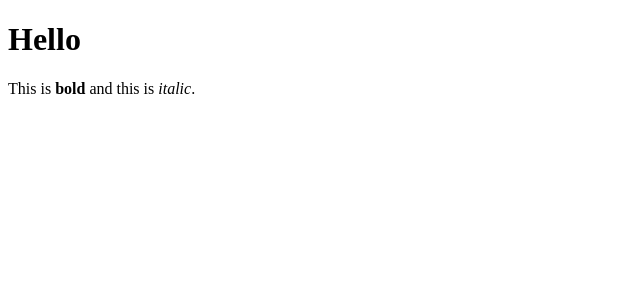
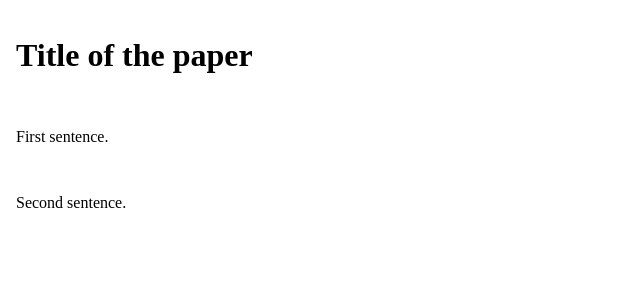
Before and after one commit to SteveRunser/CitationChecker-langgraph-react, a React (Vite) app in the folder frontend/my-app/: page / in a window 1280 px wide. Shown: the top 300 px of the page, without its empty margins (0-640 px from the left). Built offline with nearby package versions, Linux system fonts and the light colour scheme.

Commit message:
feature: interactive text in the markdown rendered

```diff
--- a/frontend/my-app/src/MarkdownRenderer.jsx
+++ b/frontend/my-app/src/MarkdownRenderer.jsx
@@ -1,16 +1,67 @@
+import React, { useState } from "react";
 import ReactMarkdown from "react-markdown";
 
 
 
-function MarkdownRenderer({ }) {
+function InteractiveSpan({ children, index, active, toggle }) {
+  return (
+    <span
+      onClick={() => toggle(index)}
+      className={`cursor-pointer ${
+        active ? "bg-yellow-200" : "hover:bg-gray-200"
+      }`}
+    >
+      {children}
+    </span>
+  );
+}
 
-  const markdown = `# Hello
 
-This is **bold** and this is *italic*.`;
+
+function MarkdownRenderer() {
+  const [active, setActive] = useState({});
+  const [hovered, setHovered] = useState(null);
+
+  const text_chunks_ar = [
+    {id:0, text:"# Title of the paper"},
+    {id:1, text:"First sentence."},
+    {id:2, text:"Second sentence."},
+  ];
+
+  const toggle = (i) => {
+    setActive((prev) => ({ ...prev, [i]: !prev[i] }));
+  };
 
   return (
-      <ReactMarkdown>{markdown}</ReactMarkdown>
-  )
+    <div className="space-y-4">
+      {text_chunks_ar.map((chunk) => {
+        const isActive = active[chunk.id];
+        const isHovered = hovered === chunk.id;
+        const handleClick = (e) => {
+          console.log("Clicked chunk:", chunk.id, "isActive before:", isActive);
+          toggle(chunk.id);
+        };
+
+        return (
+          <div
+            key={chunk.id}
+            onClick={handleClick}
+            onMouseEnter={() => setHovered(chunk.id)}
+            onMouseLeave={() => setHovered(null)}
+            style={{
+              backgroundColor: isActive ? "rgb(253, 224, 71)" : (isHovered ? "rgb(229, 231, 235)" : "transparent"),
+              padding: "8px",
+              borderRadius: "4px",
+              cursor: "pointer",
+              transition: "background-color 0.2s"
+            }}
+          >
+            <ReactMarkdown>{chunk.text}</ReactMarkdown>
+          </div>
+        );
+      })}
+    </div>
+  );
 }
 
 export default MarkdownRenderer
```
